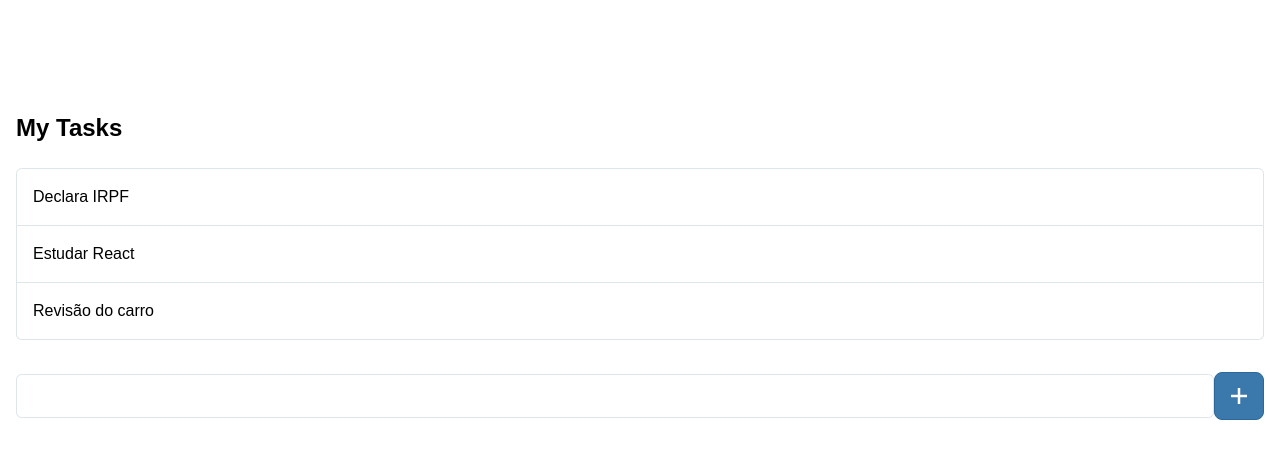
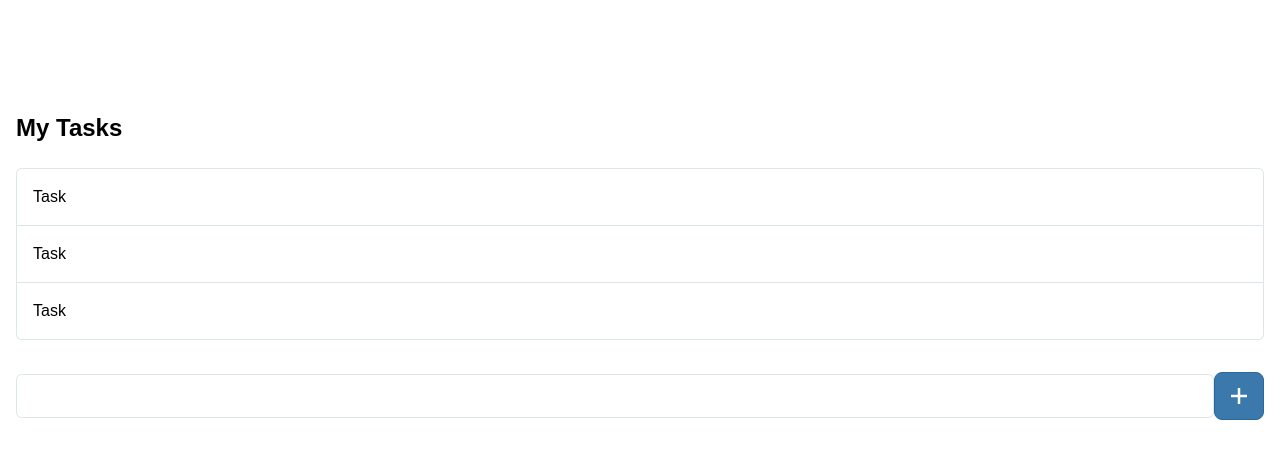
Before and after one commit to junioalmeida/puc-app-hibridas-toferrado, a React (Create React App) app: page / in a window 1280 px wide. Shown: the top 458 px of the page. Built offline with nearby package versions, Linux system fonts and the light colour scheme.

Commit message:
Change task to be a component instead of a string

```diff
--- /dev/null
+++ b/src/components/Task.js
@@ -0,0 +1,16 @@
+import React, { Component } from 'react';
+
+class Task extends Component {
+
+    state = {
+        content: "Task"
+    };
+
+    render() {
+        return (
+            <li>{this.state.content}</li>
+        );
+    }
+}
+
+export default Task;
--- a/src/components/Tasks.js
+++ b/src/components/Tasks.js
@@ -1,4 +1,5 @@
 import React, { Component } from 'react';
+import Task from './Task';
 import "./Tasks.css";
 
 class Tasks extends Component {
@@ -66,7 +67,7 @@ class Tasks extends Component {
         return (
             <ul className={`list ${this.isListEmpty() ? "hidden" : ""}`}>
                 {this.state.tasks.map(
-                    (t, i) => <li key={i}>{t}</li>
+                    (i) => <Task key={i} />
                 )}
             </ul>
         );
```
